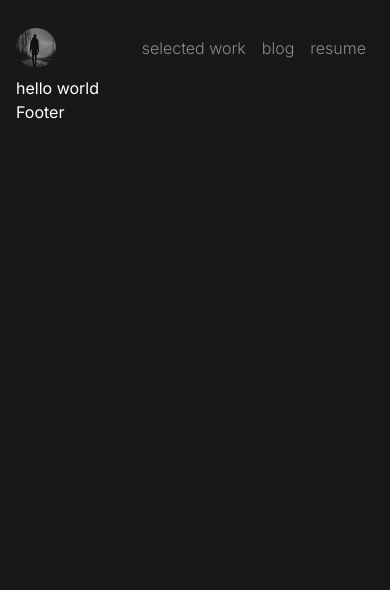
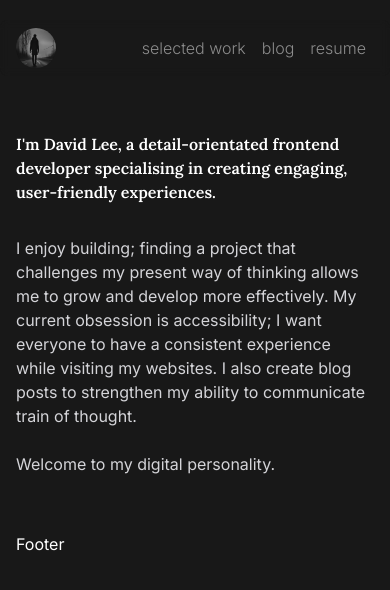
Before and after one commit to DLee1993/website, a Next.js app: page / in a window 390 px wide. Shown: the top 590 px of the page. Built offline with nearby package versions, Linux system fonts and the light colour scheme.

Commit message:
add all hero text content, add additional y axis margins to mobile and tablet viewports

```diff
--- a/app/page.tsx
+++ b/app/page.tsx
@@ -1,7 +1,20 @@
 export default function Home() {
     return (
-        <section>
-            <h1>hello world</h1>
+        <section className="my-14 md:my-16 lg:my-20">
+            <h1 className="text-heading font-Lora font-semibold">
+                I&apos;m David Lee, a detail-orientated frontend developer specialising in creating
+                engaging, user-friendly experiences.
+            </h1>
+            <p className="text-accent mt-8">
+                I enjoy building; finding a project that challenges my present way of thinking
+                allows me to grow and develop more effectively. My current obsession is
+                accessibility; I want everyone to have a consistent experience while visiting my
+                websites. I also create blog posts to strengthen my ability to communicate train of
+                thought.
+                <br />
+                <br />
+                Welcome to my digital personality.
+            </p>
         </section>
     );
 }
```
